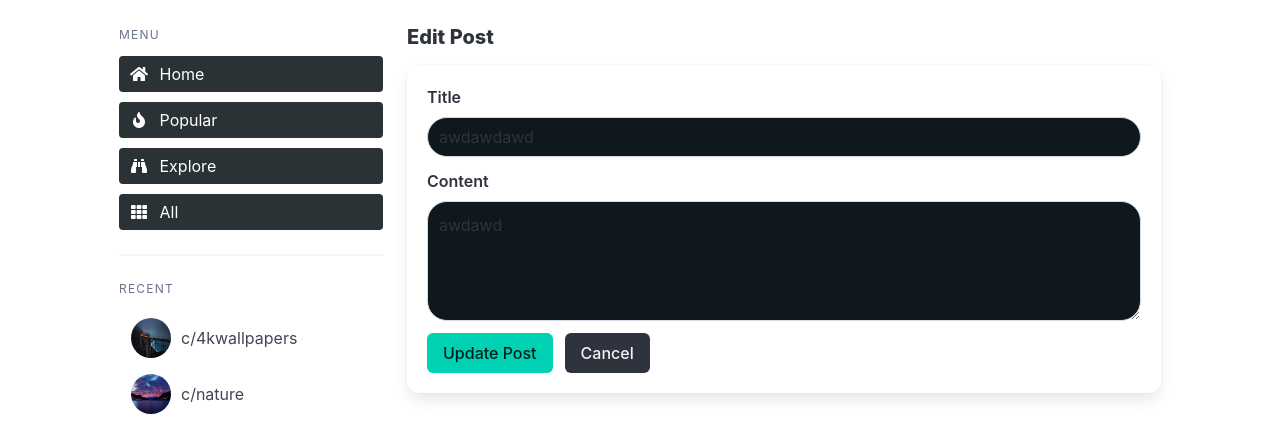
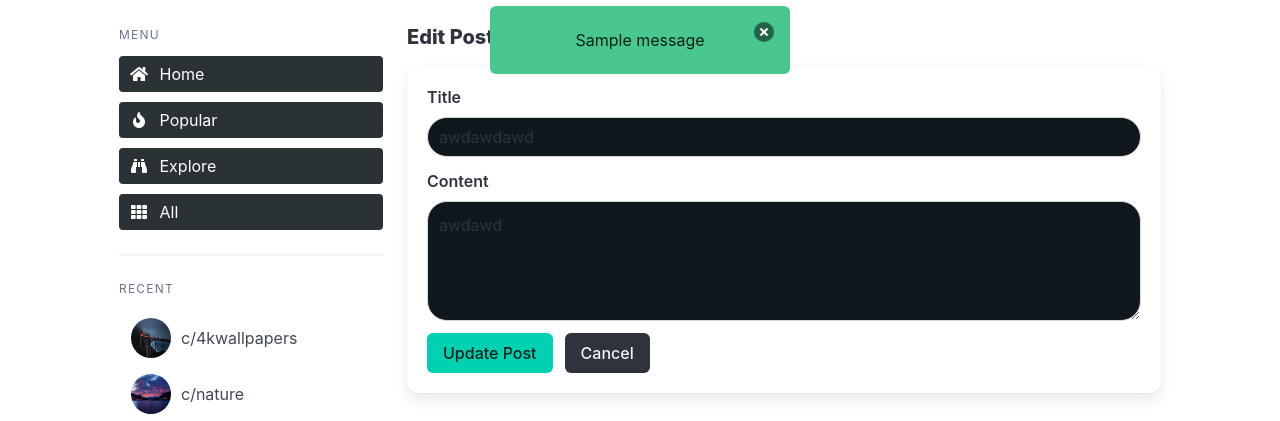
Before and after one commit to deviantcoder/devianthub, a Django app: page /edit-post/665f8df8-377f-4af8-adef-f89352807eeb/ in a window 1280 px wide. Shown: the part 74-495 px from the top of the page. Run offline with Django 5.2, Linux system fonts and the light colour scheme; data comes from the database, SQL or seed files in the repository; both versions use the stored data as it was after the commit; one stand-in notice (Sample message) is shown.

Commit message:
commit 14

```diff
--- a/posts/views.py
+++ b/posts/views.py
@@ -2,6 +2,7 @@ import os
 from django.shortcuts import render, redirect, get_object_or_404
 from .models import Post, PostMedia
 from .forms import PostForm, PostMediaFormSet
+from django.contrib import messages
 
 
 def feed(request):
@@ -30,7 +31,15 @@ def create_post(request):
             media_formset.instance = post
             media_formset.save()
 
+            messages.success(request, 'Post created successfully!')
+
             return redirect('posts:feed')
+        else:
+            for form in media_formset:
+                if form.errors:
+                    for field, errors in form.errors.items():
+                        for error in errors:
+                            messages.warning(request, f"Error in {field}: {error}")
 
     context = {
         'form': post_form,
--- a/static/css/custom.css
+++ b/static/css/custom.css
@@ -975,3 +975,13 @@
 .deletion {
     font-size: large;
 }
+
+.custom-notification {
+    position: fixed; /* Фиксированное позиционирование */
+    top: 80px; /* Расположение от верхней части экрана (измените по необходимости) */
+    left: 50%; /* Центрирование по горизонтали */
+    transform: translateX(-50%); /* Сдвигаем на половину своей ширины для точного центрирования */
+    z-index: 9999; /* Устанавливаем высокий z-index, чтобы сообщение отображалось поверх других элементов */
+    width: 300px; /* Фиксированная ширина */
+    text-align: center; /* Выравнивание текста по центру */
+}
--- a/templates/main.html
+++ b/templates/main.html
@@ -19,13 +19,33 @@
     <!-- NAV BAR -->
     {% include 'navbar.html' %}
 
+    {% if messages %}
+        {% for message in messages %}
+            <div class="notification custom-notification is-{{ message.tags }}">
+                <button class="delete"></button>
+                {{ message }}
+            </div>
+        {% endfor %}
+    {% endif %}
+
+
     <!-- PAGE CONTENT -->
     {% block content %}
     {% endblock content %}
 
     <!-- JS -->
     <script src="{% static 'js/main.js' %}"></script>
+    <script>
+        document.addEventListener('DOMContentLoaded', () => {
+            (document.querySelectorAll('.notification .delete') || []).forEach(($delete) => {
+                const $notification = $delete.parentNode;
 
+                $delete.addEventListener('click', () => {
+                $notification.parentNode.removeChild($notification);
+                });
+            });
+        });
+    </script>
 
 </body>
 </html>
```
Also changed, not shown: db.sqlite3.
